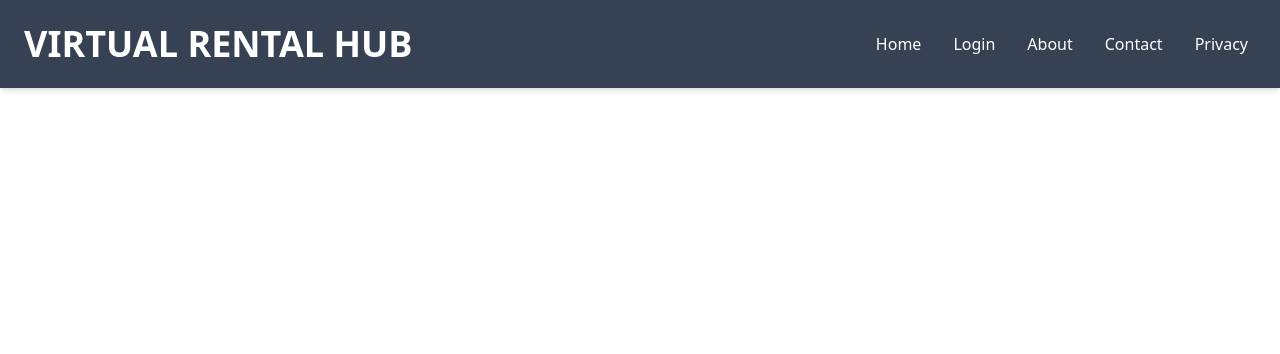
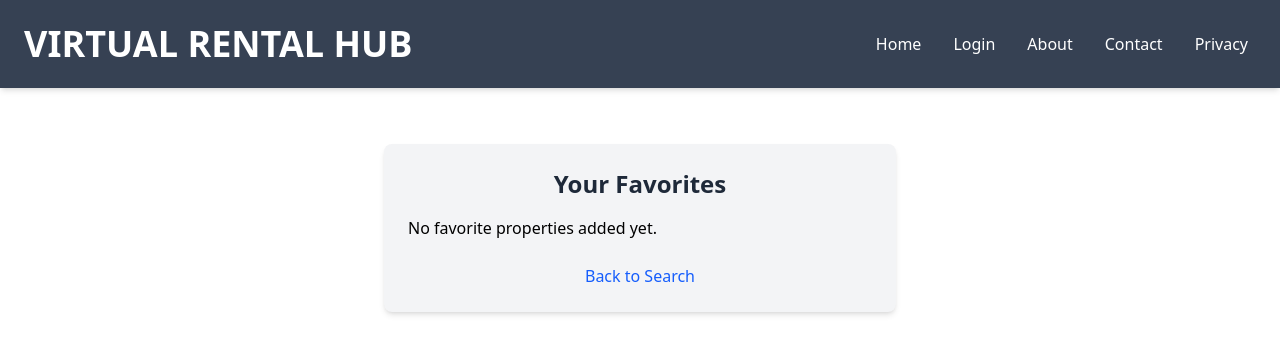
Before and after one commit to KeertahanaKV/VIRTUAL_RENTAL_HUB, a React (Vite) app: page /favorites in a window 1280 px wide. Shown: the top 354 px of the page. Built offline with nearby package versions, Linux system fonts and the light colour scheme.

Commit message:
Add wishlist functionality to manage favorite properties

```diff
--- a/src/App.jsx
+++ b/src/App.jsx
@@ -7,6 +7,7 @@ import Privacy from "./components/pages/Privacy";
 import Welcome from "./components/pages/Welcome";
 import AddProperty from "./components/pages/AddProperty";
 import RentersSearch from "./components/pages/RentersSearch"
+import Favorites from "./components/pages/Favorites";
 import { BrowserRouter as Router, Routes, Route } from "react-router-dom";
 
 export default function App() {
@@ -20,6 +21,7 @@ export default function App() {
           <Route path="/home" element={<Home />} />
           <Route path="/add-property" element={<AddProperty />}/>
           <Route path="/renters-search" element={<RentersSearch />}/>
+          <Route path="/favorites" element={<Favorites/>}/>
           <Route path="/login" element={<Login />} />
           <Route path="/about" element={<About />} />
           <Route path="/contact" element={<Contact />} />
--- /dev/null
+++ b/src/components/pages/Favorites.jsx
@@ -0,0 +1,64 @@
+import { useEffect, useState } from "react";
+import { Link } from "react-router-dom";
+
+export default function Favorites() {
+  const [favorites, setFavorites] = useState([]);
+
+  useEffect(() => {
+    const savedFavorites = JSON.parse(localStorage.getItem("favorites")) || [];
+    setFavorites(savedFavorites);
+  }, []);
+
+  const mockProperties = [
+    { id: 1, name: "Cozy Apartment", location: "New York", price: 800, type: "Apartment" },
+    { id: 2, name: "Luxury House", location: "Los Angeles", price: 1500, type: "House" },
+    { id: 3, name: "Beach Condo", location: "Miami", price: 1200, type: "Condo" },
+    { id: 4, name: "City Loft", location: "New York", price: 1000, type: "Apartment" },
+  ];
+
+  const favoriteProperties = mockProperties.filter((property) => favorites.includes(property.id));
+
+  const toggleFavorite = (propertyId) => {
+    let updatedFavorites;
+    if (favorites.includes(propertyId)) {
+      updatedFavorites = favorites.filter((id) => id !== propertyId);
+    } else {
+      updatedFavorites = [...favorites, propertyId];
+    }
+    setFavorites(updatedFavorites);
+    localStorage.setItem("favorites", JSON.stringify(updatedFavorites));
+  };
+
+  return (
+    <div className="max-w-lg mx-auto p-6 bg-gray-100 shadow-md rounded-lg mt-10">
+      <h2 className="text-2xl font-bold text-center text-gray-800">Your Favorites</h2>
+      <ul className="mt-4">
+        {favoriteProperties.length > 0 ? (
+          favoriteProperties.map((property) => (
+            <li key={property.id} className="mb-4 p-4 border rounded shadow-md flex justify-between items-center">
+              <div>
+                <h4 className="font-bold text-gray-800">{property.name}</h4>
+                <p className="text-gray-600">{property.location}</p>
+                <p className="text-gray-600">${property.price}</p>
+                <p className="text-gray-600">{property.type}</p>
+              </div>
+              <button
+                onClick={() => toggleFavorite(property.id)}
+                className="text-2xl cursor-pointer"
+              >
+                {favorites.includes(property.id) ? "❤️" : "🤍"}
+              </button>
+            </li>
+          ))
+        ) : (
+          <p>No favorite properties added yet.</p>
+        )}
+      </ul>
+      <div className="mt-6 text-center">
+        <Link to="/" className="text-blue-600 hover:underline">
+          Back to Search
+        </Link>
+      </div>
+    </div>
+  );
+}
--- a/src/components/pages/RentersSearch.jsx
+++ b/src/components/pages/RentersSearch.jsx
@@ -1,4 +1,5 @@
-import { useState } from "react";
+import { useEffect, useState } from "react";
+import { Link } from "react-router-dom";
 
 export default function RentersSearch() {
   // State for form inputs
@@ -6,6 +7,12 @@ export default function RentersSearch() {
   const [priceRange, setPriceRange] = useState({ min: "", max: "" });
   const [propertyType, setPropertyType] = useState("");
   const [availability, setAvailability] = useState("all");
+  const [favorites, setFavorites] = useState([]);
+
+  useEffect(() => {
+    const savedFavorites = JSON.parse(localStorage.getItem("favorites")) || [];
+    setFavorites(savedFavorites);
+  }, []);
 
   // New state for location filters
   const [country, setCountry] = useState("");
@@ -15,11 +22,66 @@ export default function RentersSearch() {
 
   // Mock data for properties
   const mockProperties = [
-    { id: 1, name: "Cozy Apartment", location: "New York", country: "USA", state: "NY", district: "Manhattan", area: "Downtown", price: 800, type: "Apartment", available: true },
-    { id: 2, name: "Luxury House", location: "Los Angeles", country: "USA", state: "CA", district: "Hollywood", area: "Sunset Blvd", price: 1500, type: "House", available: false },
-    { id: 3, name: "Beach Condo", location: "Miami", country: "USA", state: "FL", district: "South Beach", area: "Ocean Drive", price: 1200, type: "Condo", available: true },
-    { id: 4, name: "City Loft", location: "New York", country: "USA", state: "NY", district: "Brooklyn", area: "Williamsburg", price: 1000, type: "Apartment", available: true },
+    {
+      id: 1,
+      name: "Cozy Apartment",
+      location: "New York",
+      country: "USA",
+      state: "NY",
+      district: "Manhattan",
+      area: "Downtown",
+      price: 800,
+      type: "Apartment",
+      available: true,
+    },
+    {
+      id: 2,
+      name: "Luxury House",
+      location: "Los Angeles",
+      country: "USA",
+      state: "CA",
+      district: "Hollywood",
+      area: "Sunset Blvd",
+      price: 1500,
+      type: "House",
+      available: false,
+    },
+    {
+      id: 3,
+      name: "Beach Condo",
+      location: "Miami",
+      country: "USA",
+      state: "FL",
+      district: "South Beach",
+      area: "Ocean Drive",
+      price: 1200,
+      type: "Condo",
+      available: true,
+    },
+    {
+      id: 4,
+      name: "City Loft",
+      location: "New York",
+      country: "USA",
+      state: "NY",
+      district: "Brooklyn",
+      area: "Williamsburg",
+      price: 1000,
+      type: "Apartment",
+      available: true,
+    },
   ];
+
+  const toggleFavorite = (propertyId) => {
+    let updatedFavorites;
+    if (favorites.includes(propertyId)) {
+      updatedFavorites = favorites.filter((id) => id !== propertyId);
+    } else {
+      updatedFavorites = [...favorites, propertyId];
+    }
+    setFavorites(updatedFavorites);
+    localStorage.setItem("favorites", JSON.stringify(updatedFavorites));
+  };
 
   // Filtered properties based on search query and filters
   const filteredProperties = mockProperties.filter((property) => {
@@ -30,16 +92,21 @@ export default function RentersSearch() {
       property.district.toLowerCase().includes(district.toLowerCase()) ||
       property.area.toLowerCase().includes(area.toLowerCase());
 
-    const matchesPrice = property.price >= priceRange.min && property.price <= priceRange.max;
+    const matchesPrice =
+      property.price >= priceRange.min && property.price <= priceRange.max;
     const matchesType = propertyType ? property.type === propertyType : true;
-    const matchesAvailability = availability === "all" || (availability === "available" && property.available) || (availability === "not-available" && !property.available);
+    const matchesAvailability =
+      availability === "all" ||
+      (availability === "available" && property.available) ||
+      (availability === "not-available" && !property.available);
 
     return matchesQuery && matchesPrice && matchesType && matchesAvailability;
   });
 
   // Handle form changes
-  const handleSearchQueryChange = (e) => setSearchQuery(e.target.value);
-  const handlePriceChange = (e) => setPriceRange({ ...priceRange, [e.target.name]: Number(e.target.value) });
+  //const handleSearchQueryChange = (e) => setSearchQuery(e.target.value);
+  const handlePriceChange = (e) =>
+    setPriceRange({ ...priceRange, [e.target.name]: Number(e.target.value) });
   const handlePropertyTypeChange = (e) => setPropertyType(e.target.value);
   const handleAvailabilityChange = (e) => setAvailability(e.target.value);
 
@@ -51,7 +118,9 @@ export default function RentersSearch() {
 
   return (
     <div className="max-w-lg mx-auto p-6 bg-gray-100 shadow-md rounded-lg mt-10">
-      <h2 className="text-2xl font-bold text-center text-gray-800">Search Properties</h2>
+      <h2 className="text-2xl font-bold text-center text-gray-800">
+        Search Properties
+      </h2>
 
       {/* Location Filters */}
       <div className="mt-4 grid grid-cols-2 gap-4">
@@ -126,7 +195,11 @@ export default function RentersSearch() {
       {/* Property Type Filter */}
       <div className="mt-4">
         <label className="block font-semibold">Property Type</label>
-        <select value={propertyType} onChange={handlePropertyTypeChange} className="w-full p-2 border rounded">
+        <select
+          value={propertyType}
+          onChange={handlePropertyTypeChange}
+          className="w-full p-2 border rounded"
+        >
           <option value="">All Types</option>
           <option value="Apartment">Apartment</option>
           <option value="House">House</option>
@@ -137,7 +210,11 @@ export default function RentersSearch() {
       {/* Availability Filter */}
       <div className="mt-4">
         <label className="block font-semibold">Availability</label>
-        <select value={availability} onChange={handleAvailabilityChange} className="w-full p-2 border rounded">
+        <select
+          value={availability}
+          onChange={handleAvailabilityChange}
+          className="w-full p-2 border rounded"
+        >
           <option value="all">All</option>
           <option value="available">Available</option>
           <option value="not-available">Not Available</option>
@@ -146,9 +223,7 @@ export default function RentersSearch() {
 
       {/* Search Button */}
       <div className="mt-4">
-        <button
-          className="w-full bg-green-600 text-white py-2 rounded hover:bg-green-700 transition"
-        >
+        <button className="w-full bg-green-600 text-white py-2 rounded hover:bg-green-700 transition">
           Search
         </button>
       </div>
@@ -160,13 +235,21 @@ export default function RentersSearch() {
           {filteredProperties.length > 0 ? (
             filteredProperties.map((property) => (
               <li key={property.id} className="mb-4 p-4 border rounded shadow-md">
+                <div>
                   <h4 className="font-bold text-gray-800">{property.name}</h4>
                   <p className="text-gray-600">{property.location}</p>
                   <p className="text-gray-600">${property.price}</p>
                   <p className="text-gray-600">{property.type}</p>
-                <p className={property.available ? "text-green-500" : "text-red-500"}>
+                  <p  className={  property.available ? "text-green-500" : "text-red-500"}>
                                  {property.available ? "Available" : "Not Available"}
                   </p>
+                </div>
+                <button
+                  onClick={() => toggleFavorite(property.id)}
+                  className="text-xl"
+                >
+                  {favorites.includes(property.id) ? "❤️" : "♡"}
+                </button>
               </li>
             ))
           ) : (
@@ -174,6 +257,11 @@ export default function RentersSearch() {
           )}
         </ul>
       </div>
+      <div className="mt-6 text-center">
+        <Link to="/favorites" className="text-blue-600 hover:underline">
+          View Favorite Properties
+        </Link>
+      </div>
     </div>
   );
 }
```
Lines whose indentation alone changed are shown as unchanged.
